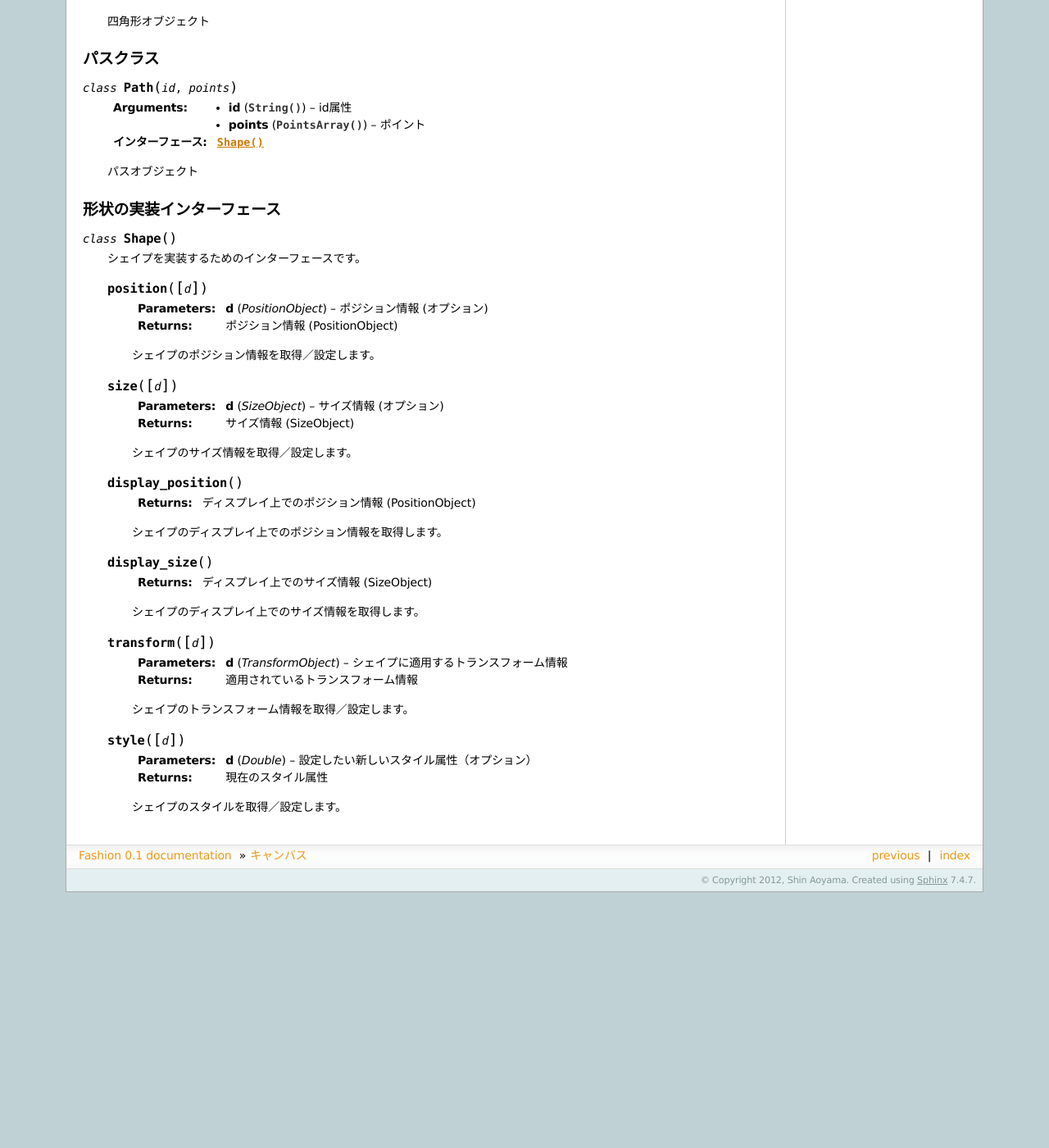
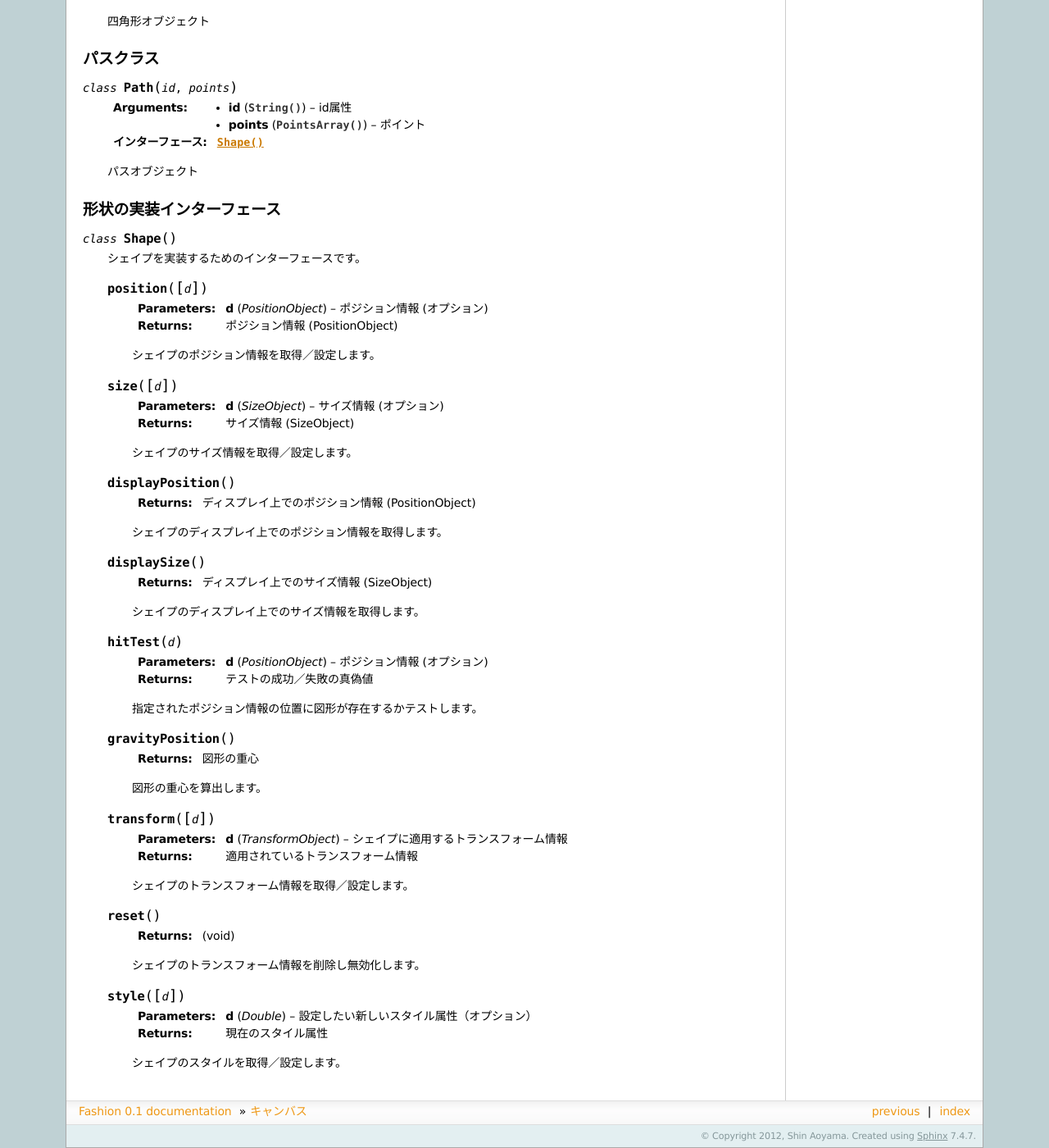
Before and after one commit to smihica/Fashion, a Sphinx documentation site: the page built from doc/source/Shape.rst, in a window 1280 px wide and 1400 px high, scrolled down 1472 px. Shown: the whole window at 82% size. Built offline with Sphinx 7.4.7, drawn with Linux system fonts in a browser that asks for light colours; before the commit the page ends 2560 px from its top, so only the background shows below that; some of the changed text lies outside the part shown.

Commit message:
fix miss

```diff
--- a/doc/source/Shape.rst
+++ b/doc/source/Shape.rst
@@ -119,17 +119,30 @@
 
       シェイプのサイズ情報を取得／設定します。
 
-   .. method:: display_position()
+   .. method:: displayPosition()
 
       :return: ディスプレイ上でのポジション情報 (PositionObject)
 
       シェイプのディスプレイ上でのポジション情報を取得します。
 
-   .. method:: display_size()
+   .. method:: displaySize()
 
       :return: ディスプレイ上でのサイズ情報 (SizeObject)
 
       シェイプのディスプレイ上でのサイズ情報を取得します。
+
+   .. method:: hitTest(d)
+
+      :param PositionObject d: ポジション情報 (オプション)
+      :return: テストの成功／失敗の真偽値
+
+      指定されたポジション情報の位置に図形が存在するかテストします。
+
+   .. method:: gravityPosition()
+
+      :return: 図形の重心
+
+      図形の重心を算出します。
 
    .. method:: transform([d])
 
@@ -138,6 +151,12 @@
 
       シェイプのトランスフォーム情報を取得／設定します。
 
+   .. method:: reset()
+
+      :return: (void)
+
+      シェイプのトランスフォーム情報を削除し無効化します。
+
    .. method:: style([d])
 
       :arg Double d: 設定したい新しいスタイル属性（オプション）
```
Also changed, not shown: 3 other files.
